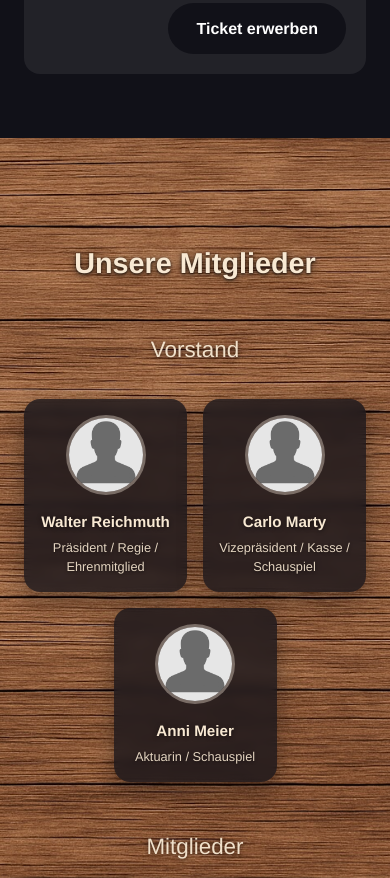
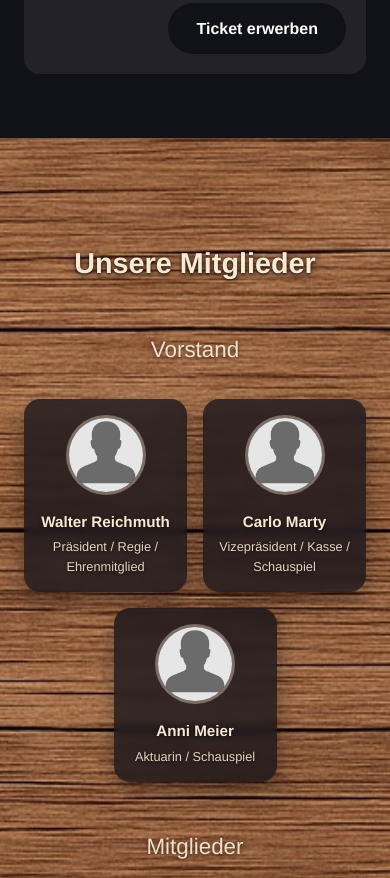
Before and after one commit to digital-apes-ch/theater-vagabonds, a plain HTML site: page index.html in a window 390 px wide. Shown: the part 2180-3058 px from the top of the page. Drawn offline with Linux system fonts and the light colour scheme.

Commit message:
Enhance main.css with new visibility and transform properties for improved rendering performance; adjust background styles for #ensemble, #uns, and #oldproductions sections to ensure consistent appearance and behavior. for mobiles

```diff
--- a/styles/main.css
+++ b/styles/main.css
@@ -238,6 +238,11 @@ h3 {
   background-repeat: no-repeat;
   background-attachment: fixed;
   color: #f8e9d3;
+  -webkit-backface-visibility: hidden;
+  backface-visibility: hidden;
+  -webkit-transform: translateZ(0);
+  transform: translateZ(0);
+  will-change: transform;
 }
 
 #ensemble h2,
@@ -720,4 +725,15 @@ text-decoration: none;
     justify-content: flex-start;
     padding-bottom: 4rem;
   }
+
+  #ensemble,
+  #uns,
+  #oldproductions {
+    background-attachment: scroll;
+    background-size: cover;
+    -webkit-backface-visibility: visible;
+    backface-visibility: visible;
+    transform: none;
+    -webkit-transform: none;
+  }
 }
```
